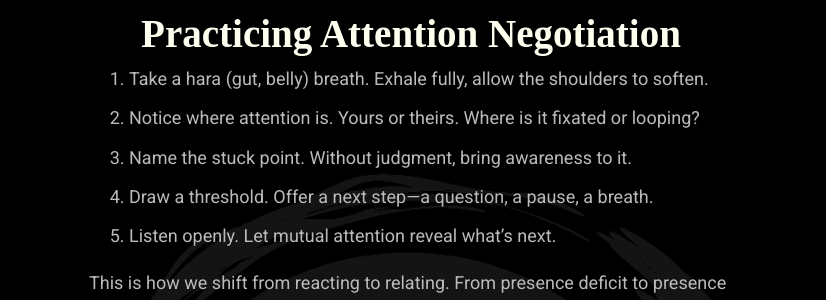
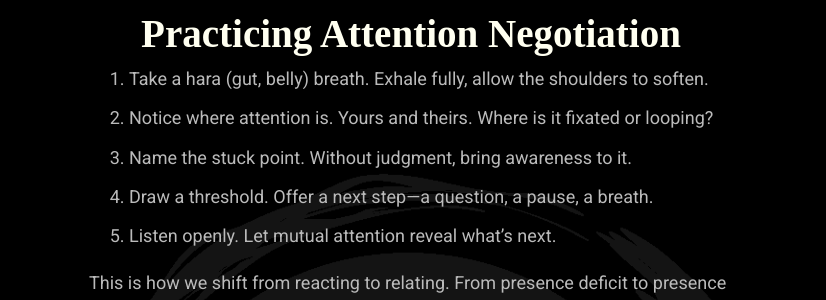
Before and after one commit to mindset-dojo/mindset-dojo.github.io, a Jekyll site: the page built from _insights/2025/michael-basil/2025-11-06-art-of-meeting-the-mind-where-stuck.md, in a window 1280 px wide and 900 px high, scrolled down 1594 px. Shown: the part 153-453 px from the top of the window, without its empty margins (229-1055 px from the left). Built offline with Jekyll 4.4.1, drawn with Linux system fonts in a browser that asks for light colours; some web fonts are replaced.

Commit message:
fix: typo

```diff
--- a/_insights/2025/michael-basil/2025-11-06-art-of-meeting-the-mind-where-stuck.md
+++ b/_insights/2025/michael-basil/2025-11-06-art-of-meeting-the-mind-where-stuck.md
@@ -60,7 +60,7 @@ When awareness becomes embodied, clarity follows. When presence stabilizes, perf
 ## Practicing Attention Negotiation
 
 1. Take a hara (gut, belly) breath. Exhale fully, allow the shoulders to soften.
-2. Notice where attention is. Yours or theirs. Where is it fixated or looping?
+2. Notice where attention is. Yours and theirs. Where is it fixated or looping?
 3. Name the stuck point. Without judgment, bring awareness to it.
 4. Draw a threshold. Offer a next step—a question, a pause, a breath.
 5. Listen openly. Let mutual attention reveal what’s next.
```
